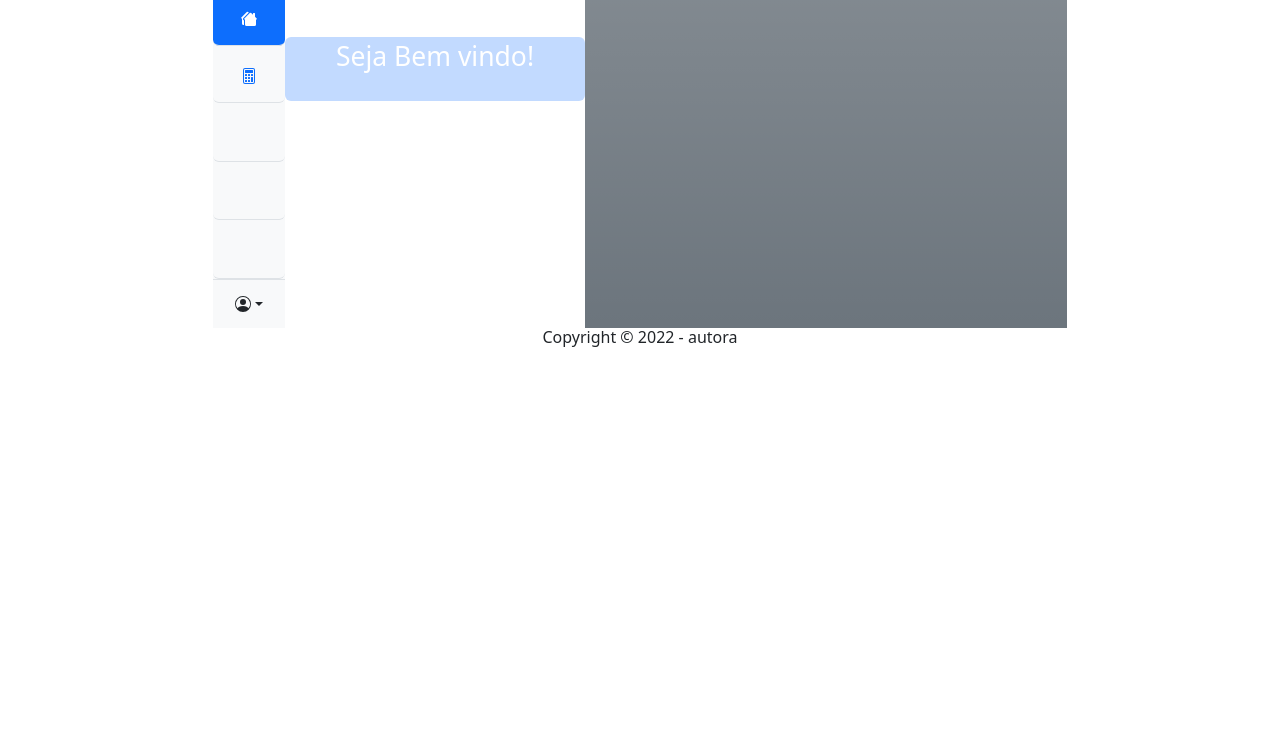
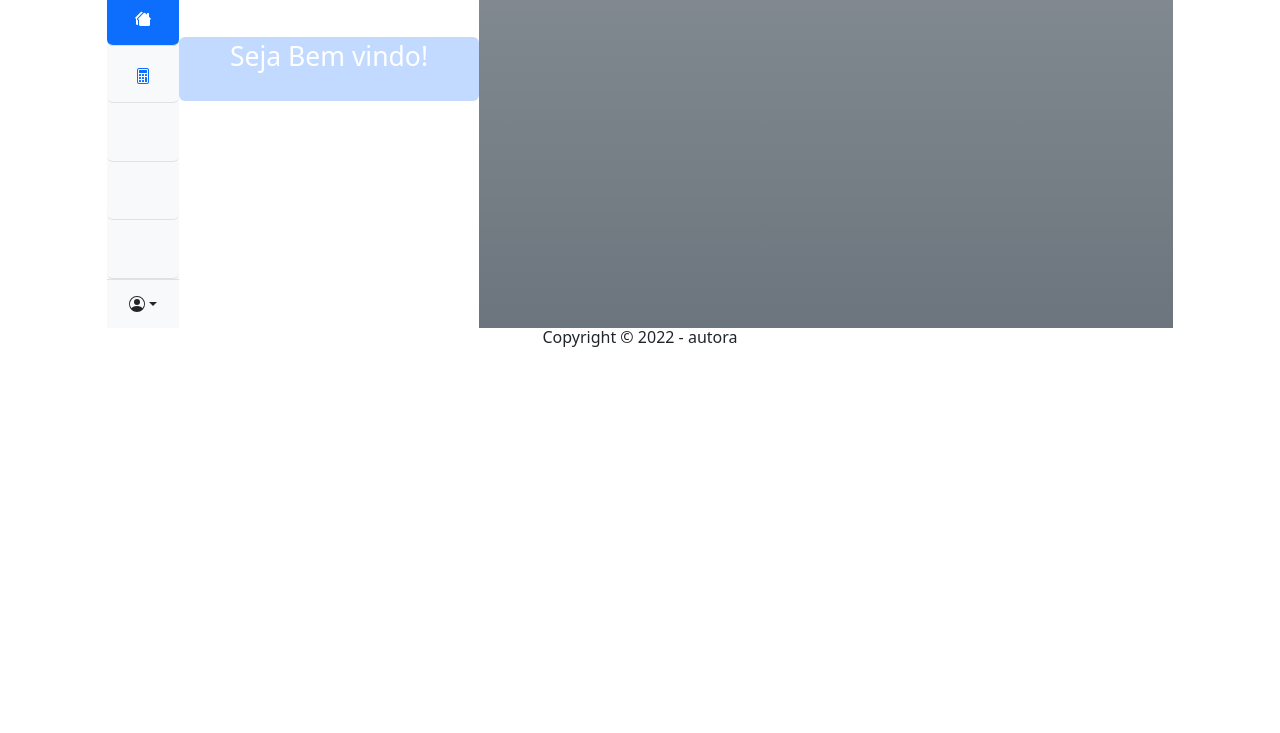
Before and after one commit to profanapaulacostacurta/apc.calc.github.io, a plain HTML site: page html/home.html in a window 1280 px wide. Shown: the part 67-800 px from the top of the page. Drawn offline with nearby package versions, Linux system fonts and the light colour scheme.

Commit message:
Update home.html

```diff
--- a/html/home.html
+++ b/html/home.html
@@ -6,7 +6,7 @@
 		<link href="https://cdn.jsdelivr.net/npm/bootstrap@5.2.3/dist/css/bootstrap.min.css" rel="stylesheet">
 		<link rel="stylesheet" href="https://cdn.jsdelivr.net/npm/bootstrap-icons@1.10.3/font/bootstrap-icons.css">
 	</head>
-	<body class="col-sm-8 mx-auto">
+	<body class="col-sm-10 mx-auto">
 	    <header>
 			<h1 class="text-center">Uso de Módulos em JS</h1>
 	    </header>
```
